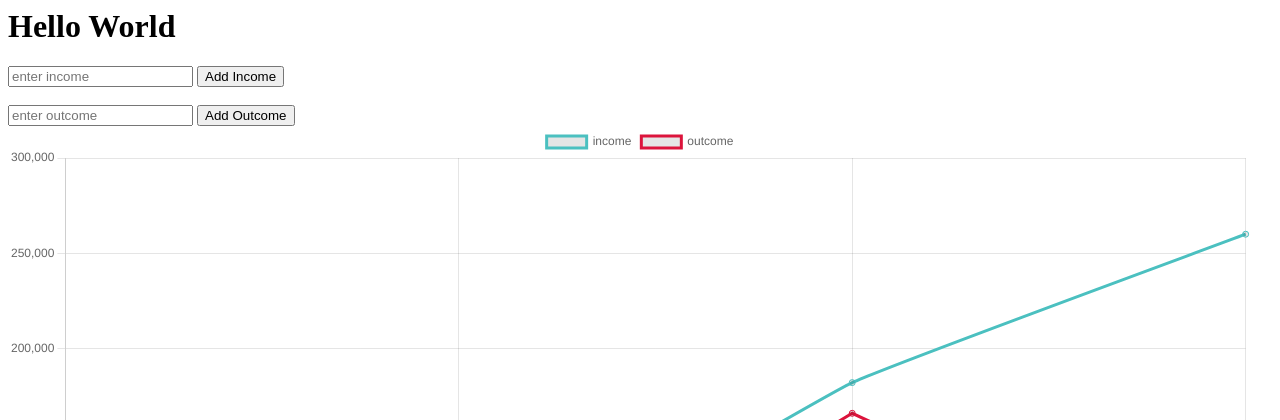
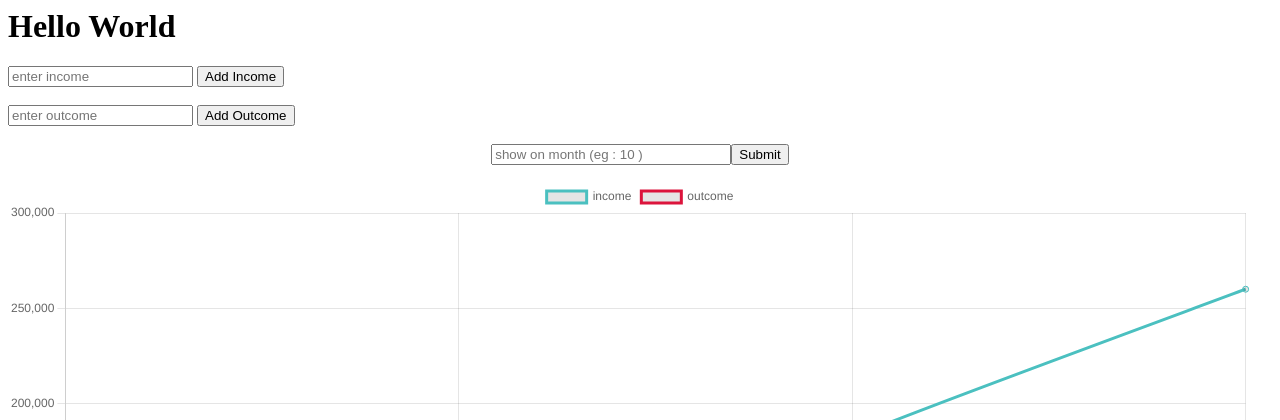
Before and after one commit to gibran-abdillah/moma, a Flask app: page / in a window 1280 px wide. Shown: the top 420 px of the page. Run offline with Flask 2, Linux system fonts and the light colour scheme; data comes from the database, SQL or seed files in the repository; both versions use the stored data as it was after the commit; some libraries are stand-ins or nearby versions.

Commit message:
adding some features

```diff
--- a/app/static/js/script.js
+++ b/app/static/js/script.js
@@ -50,6 +50,7 @@
     function store_data(m) {
         var kons = load_data(m)
         kons.then(function(resp) {
+            if(resp){
                 Object.keys(resp).forEach(i => {
                     let total_inc = 0;
                     let total_out = 0;
@@ -63,6 +64,9 @@
                     avg_income.innerHTML = 'average income ' + parseInt(total_inc / resp[i].inc_data)
                     avg_outcome.innerHTML = 'average outcome ' + parseInt(total_out / resp[i].out_data)
                 })
+            }else{
+                alert('no data for shown');
+            }
         })
     }
 
@@ -72,6 +76,12 @@
         let response = await fetch(endpoint_uri)
         let json_response = await response.json()
         let json_keys = await Object.keys(json_response)
+        let resp_length = await json_keys.length
+
+        if(resp_length == 0 ){
+            return false
+        }
+
         for(let i in json_keys){
             dataChart.labels[i] = json_keys[i]
             dataChart.datasets[0].data[i] = json_response[json_keys[i]].income
@@ -98,12 +108,21 @@
         outcome.val('')
 
     })
+    $('#showb').on('click', function(){
+        var shown = parseInt($('#shown').val())
+        if(isNaN(shown)){
+            alert('please enter the valid number of month')
+        }else{
+            console.log(shown)
+            store_data(shown)
+        }
 
+    })
     socket.on('message', function(data){
         alert(data);
-        store_data(10)
+        store_data(default_month)
     })
-    store_data(10)
+    store_data(default_month)
 
 
 
--- a/app/templates/index.html
+++ b/app/templates/index.html
@@ -12,6 +12,11 @@
     <br><br>
     <input type='text' id='outcome' placeholder="enter outcome">
     <button type='button' id='addoutcome'>Add Outcome</button>
+    <br>
+    <br>
+    <center>
+    <input type='text' id='shown' placeholder="show on month (eg : 10 )" style='width: 240px;'><button id='showb'>Submit</button> </p>
+    </center>
     <canvas id='canvas'></canvas>
     <p id='total_income'></p>
     <p id='total_outcome'></p>
```
Also changed, not shown: database.db. Lines whose indentation alone changed are shown as unchanged.
